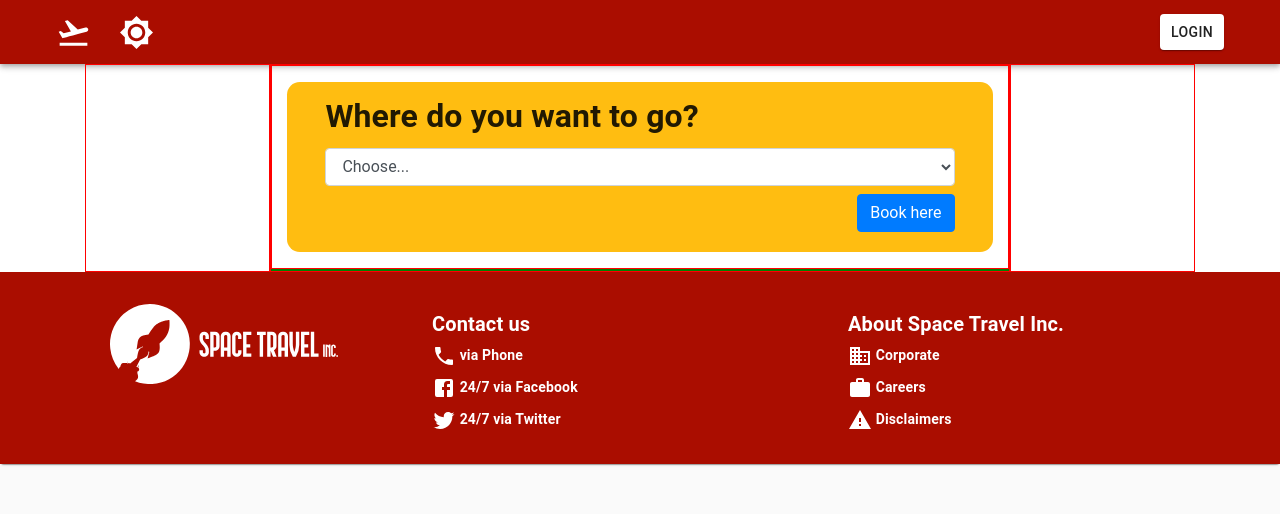
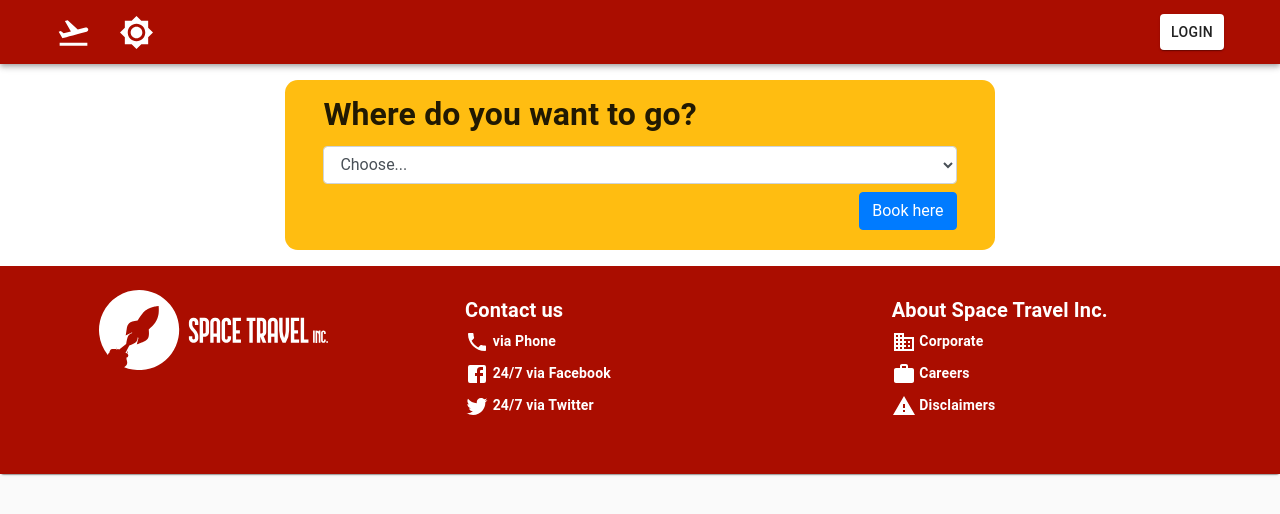
Before and after one commit to Andre2610/spacetraveling-frontend, a React (Create React App) app: page /booking in a window 1280 px wide. Shown: the top 514 px of the page. Built offline with nearby package versions, Linux system fonts and the light colour scheme; no server answers.

Commit message:
Small padding fixes

```diff
--- a/src/Components/Footer/Footer.css
+++ b/src/Components/Footer/Footer.css
@@ -1,6 +1,6 @@
 .FooterContainer {
   background-color: #aa0d00;
-  padding: 2vh;
+  padding: 1vh 0 5vh 0;
 }
 
 .LogoCol {
@@ -17,14 +17,14 @@
   font-weight: bold;
   color: white;
   text-align: left;
-  padding-top: 3vh;
+  padding: 3vh 3vw 0;
 }
 
 .ContactCol ul,
 .AboutCol ul {
   font-weight: bold;
   color: white;
-  padding-left: 0;
+  padding: 0 3vw;
   list-style: none;
 }
 
--- a/src/Pages/Booking/Booking.js
+++ b/src/Pages/Booking/Booking.js
@@ -17,26 +17,16 @@ export default function Booking() {
     <div>
       <Container>
         <Row noGutters={true}>
-          <Col
-            className="d-none d-sm-block"
-            sm={2}
-            style={{ border: "1px solid red" }}
-          ></Col>
-          <Col xs={12} sm={8} style={{ border: "1px solid red" }}>
-            <Col xs={12} style={{ border: "1px solid red" }}>
+          <Col className="d-none d-sm-block" sm={2}></Col>
+          <Col xs={12} sm={8}>
+            <Col xs={12}>
               <PlanetForm />
             </Col>
             <Row noGutters={true}>
-              <Col xs={12} style={{ border: "1px solid green" }}>
-                {trips[0] ? <Triplist trips={trips} /> : null}
-              </Col>
+              <Col xs={12}>{trips[0] ? <Triplist trips={trips} /> : null}</Col>
             </Row>
           </Col>
-          <Col
-            className="d-none d-sm-block"
-            sm={2}
-            style={{ border: "1px solid red" }}
-          ></Col>
+          <Col className="d-none d-sm-block" sm={2}></Col>
         </Row>
       </Container>
     </div>
```
Also changed, not shown: src/Components/UI/Navigation/Navbar.js (+5 -8 lines), src/Images/logoicon.svg (added).
